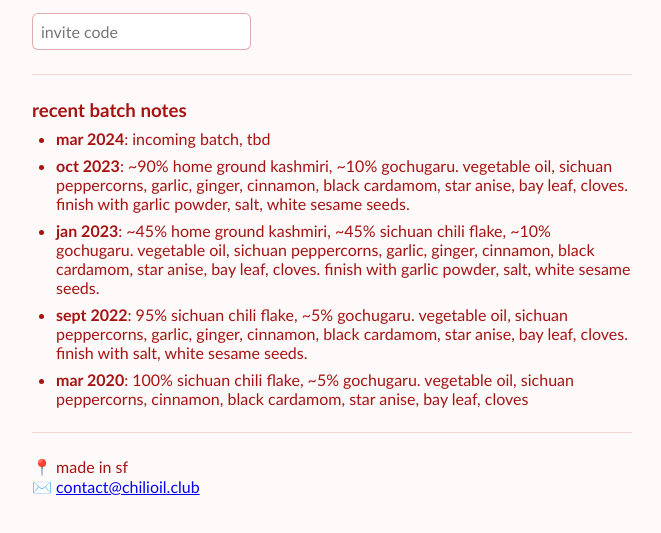
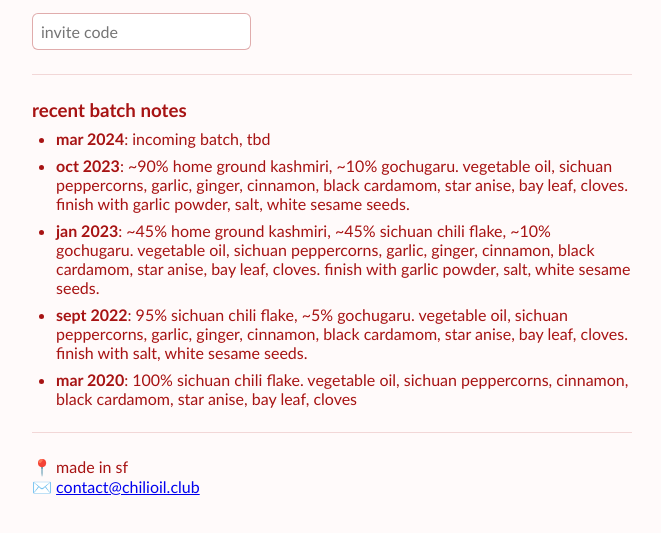
Before and after one commit to ehzhang/chili-oil-club, a plain HTML site: page index.html in a window 1280 px wide. Shown: the part 137-670 px from the top of the page, without its empty margins (12-673 px from the left). Drawn offline with Linux system fonts and the light colour scheme.

Commit message:
index.html: oops % math

```diff
--- a/index.html
+++ b/index.html
@@ -116,7 +116,7 @@
           name: "mar 2020",
           quantity: "1qt",
           notes:
-            "100% sichuan chili flake, ~5% gochugaru. vegetable oil, sichuan peppercorns, cinnamon, black cardamom, star anise, bay leaf, cloves",
+            "100% sichuan chili flake. vegetable oil, sichuan peppercorns, cinnamon, black cardamom, star anise, bay leaf, cloves",
         },
         {
           name: "sept 2022",
```
